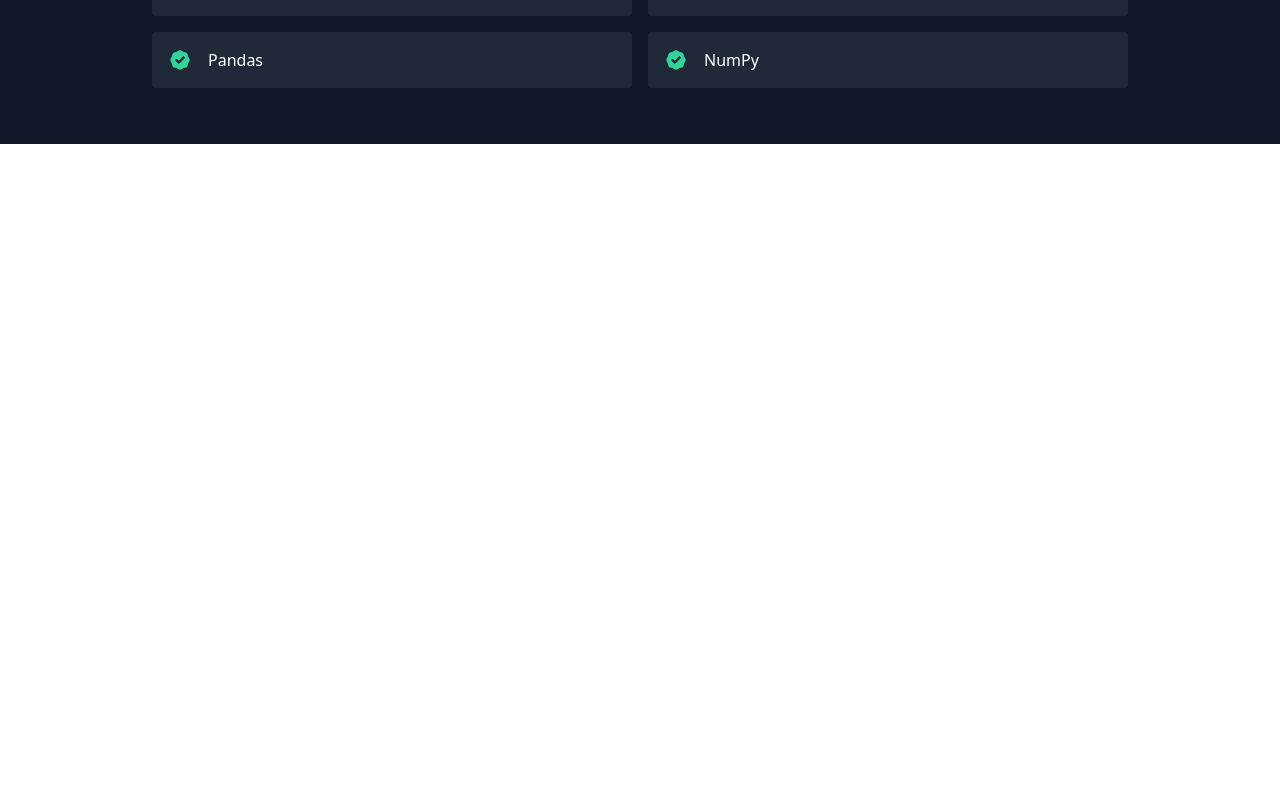
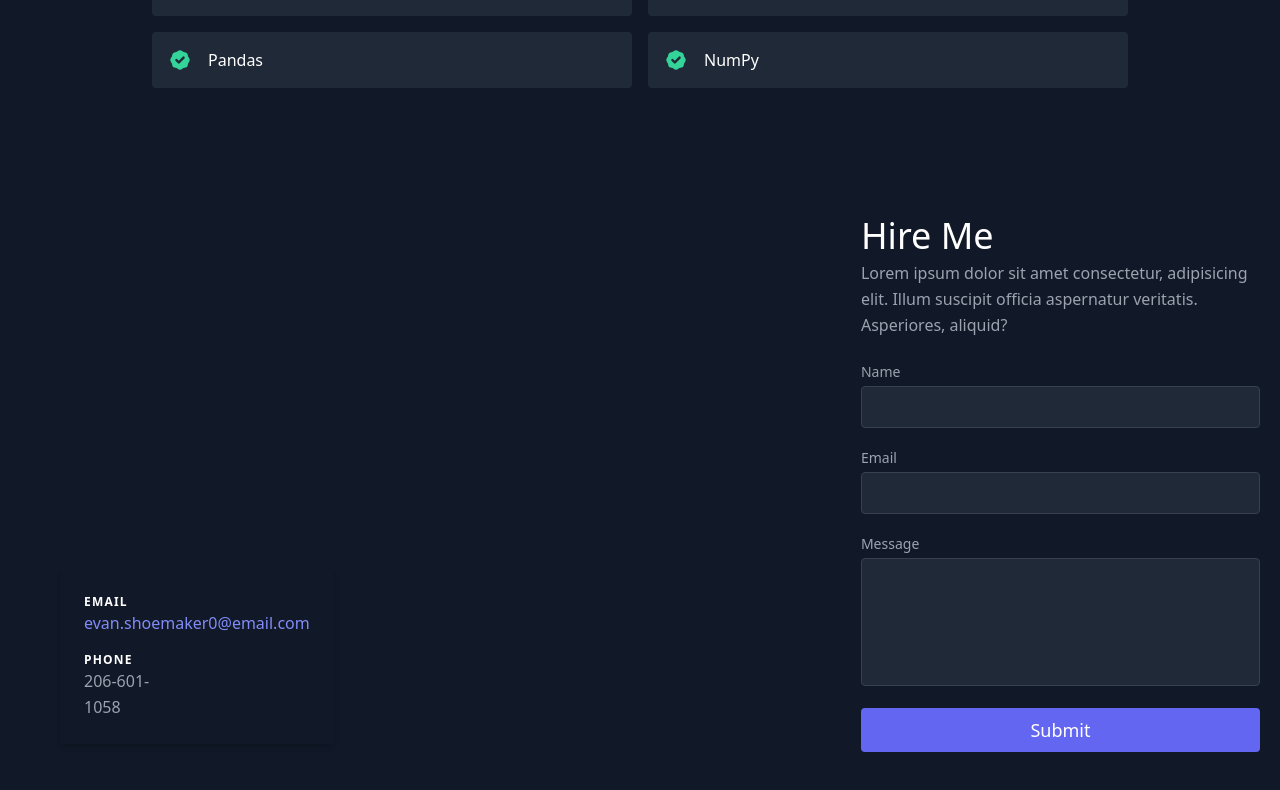
Before and after one commit to Colexeco/Personal_Website, a React (Create React App) app: page / in a window 1280 px wide. Shown: the part 1689-2479 px from the top of the page. Before the commit the page ends 1833 px from the top, so only its background shows below. Built offline with nearby package versions, Linux system fonts and the light colour scheme.

Commit message:
add contact section

```diff
--- a/src/App.js
+++ b/src/App.js
@@ -4,7 +4,6 @@
 import Navbar from "./components/Navbar";
 import Projects from "./components/Projects";
 import Skills from "./components/Skills";
-import Testimonials from "./components/Testimonials";
 
 export default function App() {
   return (
@@ -13,8 +12,7 @@
       <About />
       <Projects />
       <Skills />
-      {/* <Testimonials />
-      <Contact /> */}
+      <Contact />
     </main>
   );
 }
--- a/src/components/Contact.js
+++ b/src/components/Contact.js
@@ -1,3 +1,77 @@
 import React from "react";
 
-export default function Contact() {}
+export default function Contact() {
+  return (
+    <section id="contact" className="relative">
+      <div className="container px-5 py-10 mx-auto flex sm:flex-nowrap flex-wrap">
+        <div className="lg:w-2/3 md:w-1/2 bg-gray-900 rounded-lg overflow-hidden sm:mr-10 p-10 flex items-end justify-start relative">
+          <div className="bg-gray-900 relative flex flex-wrap py-6 rounded shadow-md">
+            <div className="lg:w-1/2 px-6 mt-4 lg:mt-0">
+              <h2 className="title-font font-semibold text-white tracking-widest text-xs">
+                EMAIL
+              </h2>
+              <a className="text-indigo-400 leading-relaxed">
+                evan.shoemaker0@email.com
+              </a>
+              <h2 className="title-font font-semibold text-white tracking-widest text-xs mt-4">
+                PHONE
+              </h2>
+              <p className="leading-relaxed">206-601-1058</p>
+            </div>
+          </div>
+        </div>
+        <form
+          netlify
+          name="contact"
+          className="lg:w-1/3 md:w-1/2 flex flex-col md:ml-auto w-full md:py-8 mt-8 md:mt-0">
+          <h2 className="text-white sm:text-4xl text-3xl mb-1 font-medium title-font">
+            Hire Me
+          </h2>
+          <p className="leading-relaxed mb-5">
+            Lorem ipsum dolor sit amet consectetur, adipisicing elit. Illum
+            suscipit officia aspernatur veritatis. Asperiores, aliquid?
+          </p>
+          <div className="relative mb-4">
+            <label htmlFor="name" className="leading-7 text-sm text-gray-400">
+              Name
+            </label>
+            <input
+              type="text"
+              id="name"
+              name="name"
+              className="w-full bg-gray-800 rounded border border-gray-700 focus:border-indigo-500 focus:ring-2 focus:ring-indigo-900 text-base outline-none text-gray-100 py-1 px-3 leading-8 transition-colors duration-200 ease-in-out"
+            />
+          </div>
+          <div className="relative mb-4">
+            <label htmlFor="email" className="leading-7 text-sm text-gray-400">
+              Email
+            </label>
+            <input
+              type="email"
+              id="email"
+              name="email"
+              className="w-full bg-gray-800 rounded border border-gray-700 focus:border-indigo-500 focus:ring-2 focus:ring-indigo-900 text-base outline-none text-gray-100 py-1 px-3 leading-8 transition-colors duration-200 ease-in-out"
+            />
+          </div>
+          <div className="relative mb-4">
+            <label
+              htmlFor="message"
+              className="leading-7 text-sm text-gray-400">
+              Message
+            </label>
+            <textarea
+              id="message"
+              name="message"
+              className="w-full bg-gray-800 rounded border border-gray-700 focus:border-indigo-500 focus:ring-2 focus:ring-indigo-900 h-32 text-base outline-none text-gray-100 py-1 px-3 resize-none leading-6 transition-colors duration-200 ease-in-out"
+            />
+          </div>
+          <button
+            type="submit"
+            className="text-white bg-indigo-500 border-0 py-2 px-6 focus:outline-none hover:bg-indigo-600 rounded text-lg">
+            Submit
+          </button>
+        </form>
+      </div>
+    </section>
+  );
+}
--- a/src/components/Testimonials.js
+++ /dev/null
@@ -1,3 +0,0 @@
-import React from "react";
-
-export default function Testimonials() {}
```
Also changed, not shown: 1 other file (tests, documents, lock files or other folders).
